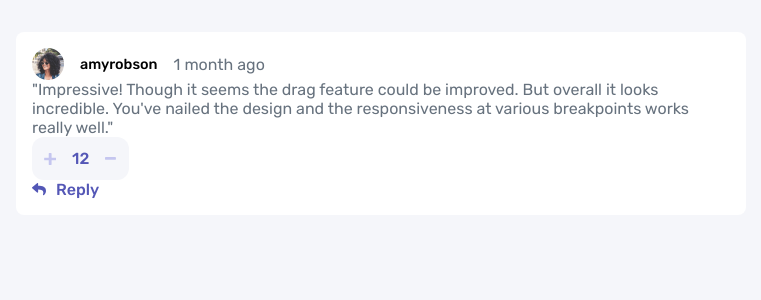
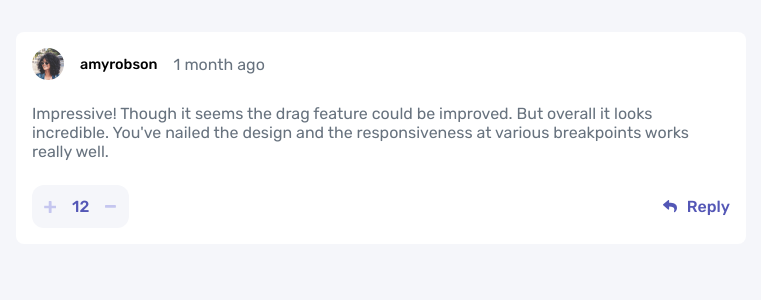
Before and after one commit to acamposlucas/interactive-comments-section-main, a React (Vite) app: page / in a window 1280 px wide. Shown: the top 300 px of the page, without its empty margins (0-761 px from the left). Built offline with nearby package versions, Linux system fonts and the light colour scheme.

Commit message:
chore: create Comment grid

```diff
--- a/src/components/Comment.tsx
+++ b/src/components/Comment.tsx
@@ -12,9 +12,9 @@ export function Comment() {
         </div>
       </header>
       <p>
-        "Impressive! Though it seems the drag feature could be improved. But
+        Impressive! Though it seems the drag feature could be improved. But
         overall it looks incredible. You've nailed the design and the
-        responsiveness at various breakpoints works really well."
+        responsiveness at various breakpoints works really well.
       </p>
       <div className="commentUpvotes">
         <button title="Upvote"></button>
--- a/src/components/CommentStyle.ts
+++ b/src/components/CommentStyle.ts
@@ -3,9 +3,10 @@ import styled from "styled-components";
 export const CommentContainer = styled.article`
   background-color: var(--white);
   border-radius: 8px;
-  /* display: grid;
+  display: grid;
   gap: 1.5rem;
-  grid-template-rows: repeat(3, auto); */
+  grid-template-rows: repeat(3, auto);
+  grid-template-columns: repeat(2, auto);
   padding-block: 1rem;
   padding-inline: 1rem;
   width: min(100%, 45.625rem);
@@ -14,6 +15,7 @@ export const CommentContainer = styled.article`
     display: flex;
     align-items: center;
     justify-content: space-between;
+    grid-column: span 2;
 
     & .authorContainer {
       align-items: center;
@@ -36,6 +38,7 @@ export const CommentContainer = styled.article`
 
   p {
     color: var(--gray-400);
+    grid-column: span 2;
   }
 
   & .commentUpvotes {
@@ -80,6 +83,7 @@ export const CommentContainer = styled.article`
     gap: 0.625rem;
     font-weight: var(--fw-medium);
     font-size: 1rem;
+    justify-self: end;
 
     &:before {
       content: "";
```
